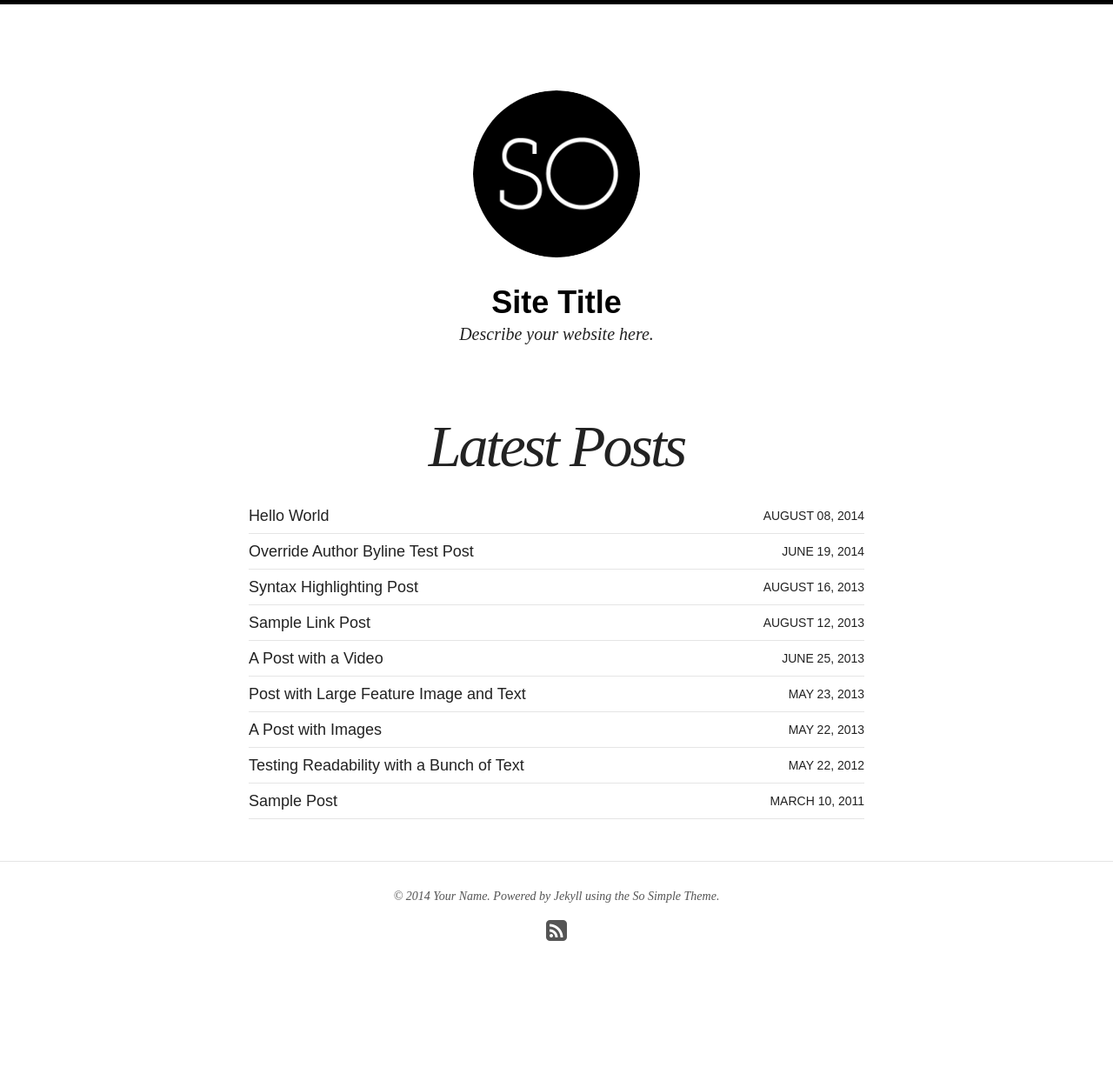
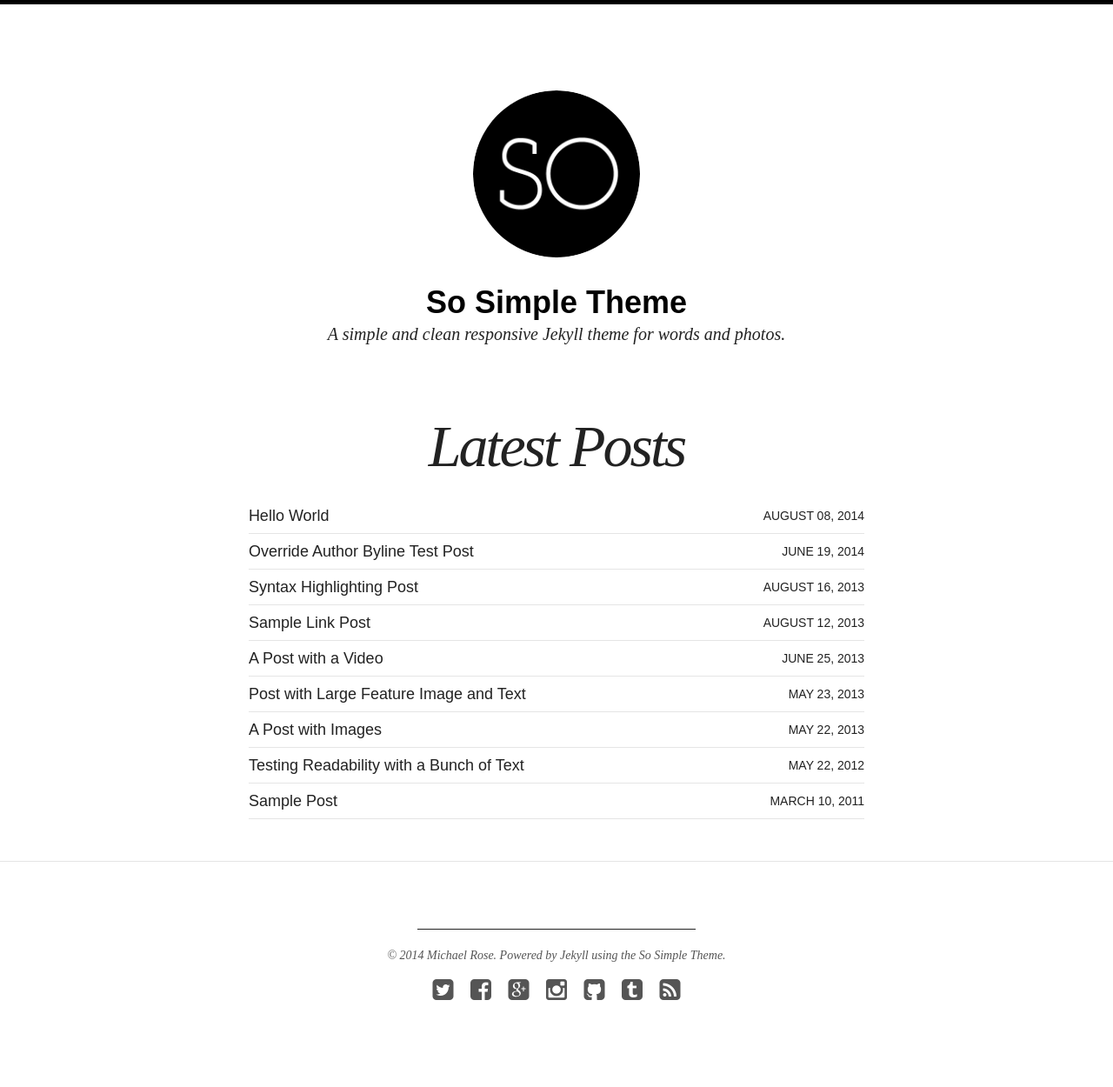
Before and after one commit to Wetlandstory/simple, a Jekyll site: the page built from index.html, in a window 1280 px wide. Shown: the whole page at 87% size. Built offline with Jekyll 4.4.1, drawn with Linux system fonts in a browser that asks for light colours; nearby versions of some CDN libraries; before the commit the page ends 1182 px from its top, so only the background shows below that; part of the change alters nothing that is shown.

Commit message:
initial setup

```diff
--- a/_config.yml
+++ b/_config.yml
@@ -1,11 +1,11 @@
 # Site wide configuration
 
-title: Site Title
+title: So Simple Theme
 locale: en_US
-description: Describe your website here.
+description: A simple and clean responsive Jekyll theme for words and photos.
 logo: site-logo.png
 search: true
-url:
+url: http://wetlandstory.github.io/simple/
 
 
 # Jekyll configuration
@@ -32,22 +32,22 @@ exclude: ["lib", "config.rb", "Capfile", "config", "log", "Rakefile", "Rakefile.
 
 # Site owner
 owner:
-  name: Your Name
-  avatar: bio-photo.jpg
-  email: you@email.com
-  disqus-shortname:
-  twitter: #username
-  facebook: #username
-  github: #username
-  stackexchange: #http://stackoverflow.com/users/123456/username
-  linkedin: #username
-  instagram: #username
-  flickr: #username
-  tumblr: #username
+  name: Michael Rose
+  avatar: michael-rose-photo.jpg
+  email: michael@mademistakes.com
+  disqus-shortname: sosimpletheme
+  twitter: mmistakes
+  facebook: michaelrose
+  github: mmistakes
+  stackexchange:
+  linkedin:
+  instagram: mmistakes
+  flickr:
+  tumblr: mademistakes
   google:
-    plus: #username
-    analytics:
-    verify:
-    ad-client:
-    ad-slot:
-  bing-verify:
+    plus: MichaelRoseDesign
+    analytics: UA-2011187-2
+    verify: UQj93ERU9zgECodaaXgVpkjrFn9UrDMEzVamacSoQ8Y
+    ad-client: ca-pub-7328585512091257
+    ad-slot: 7855747535
+  bing-verify: D81F4C18A6CB3018F64D7C827D953DFD
```
